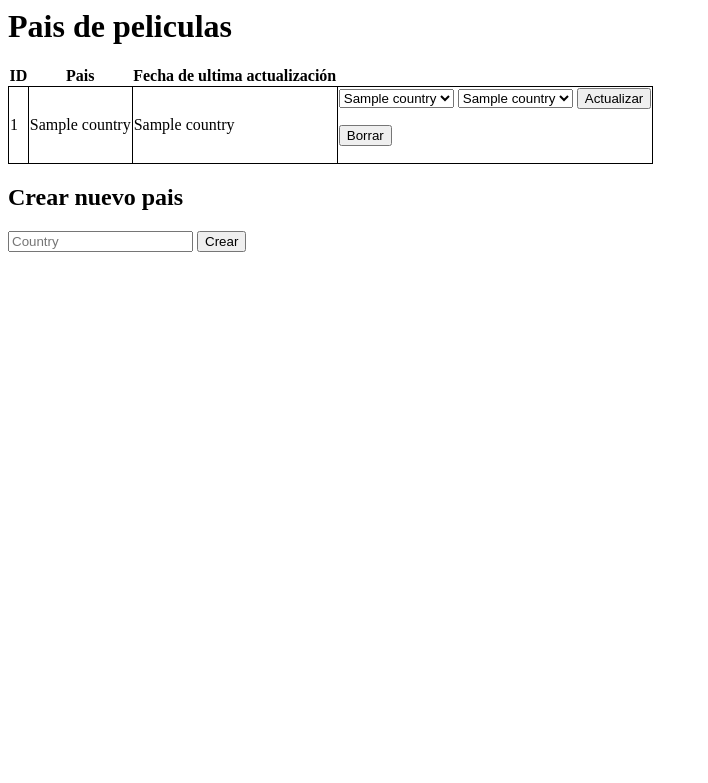
After one commit to javiercl/itsa_23sis5_rentals, a Flask app: page /country in a window 1280 px wide. The commit adds this page. Shown: the top 783 px of the page, without its empty margins (0-708 px from the left). Run offline with Flask 3, Linux system fonts and the light colour scheme; a database or web service that is not in the repository returns one stand-in record (values such as "Sample title"); some libraries are stand-ins or nearby versions.

Commit message:
se añadio la tabla de country

```diff
--- a/app.py
+++ b/app.py
@@ -1,5 +1,5 @@
 from flask import Flask, current_app
-import home, category, film_category,language,film,inventory, customer, payment, city, address, rental
+import home, category, film_category,language,film,inventory, customer, payment, city, address, rental, country
 
 app = Flask(__name__)
 
@@ -74,5 +74,10 @@ app.add_url_rule('/rental/create','rental_create', rental.create, methods = ['PO
 app.add_url_rule('/rental/update','rental_update', rental.update, methods = ['POST'])
 app.add_url_rule('/rental/delete','rental_delete', rental.delete, methods = ['POST'])
 
+app.add_url_rule('/country','country', country.index, methods = ['GET'])
+app.add_url_rule('/country/create','country_create', country.create, methods = ['POST'])
+app.add_url_rule('/country/update','country_update', country.update, methods = ['POST'])
+app.add_url_rule('/country/delete','country_delete', country.delete, methods = ['POST'])
+
 if __name__ == '__main__':
     app.run(debug=True)
--- /dev/null
+++ b/country.py
@@ -0,0 +1,120 @@
+from flask import Flask, render_template, request, redirect, url_for
+import psycopg2
+
+app = Flask(__name__)
+
+db = 'dvdrental'
+user = 'postgres'
+server = 'database-instance-tallerbd.ccuu52uctcpx.us-west-2.rds.amazonaws.com'
+
+#Maria Guadalupe Molontzin Ruiz
+#equipo 6
+#tabla countries
+
+#inicio - Leer el password desde archivo
+#f=open("passwd.txt","r")
+#lines=f.readlines()
+passw="Jacl1234#"
+#f.close()
+#fin - Leer el password desde archivo
+
+
+@app.route('/')
+def index():
+	# Connect to the database
+	conn = psycopg2.connect(database=db,
+							user=user,
+							password=passw,
+							host=server, port="5432")
+
+	# create a cursor
+	cur = conn.cursor()
+
+	# Select all products from the table
+	cur.execute('''SELECT * FROM country''')
+
+	# Fetch the data
+	datax = cur.fetchall()
+
+	# close the cursor and connection
+	cur.close()
+	conn.close()
+
+	return render_template('country.html', data=datax)
+
+
+@app.route('/create', methods=['POST'])
+def create():
+	# Connect to the database
+	conn = psycopg2.connect(database=db,
+							user=user,
+							password=passw,
+							host=server, port="5432")
+
+	cur = conn.cursor()
+
+	# Get the data from the form
+	country = request.form['country']
+
+	# Insert the data into the table
+	cur.execute(f"INSERT INTO country (country) VALUES ('{country}')")
+
+	# commit the changes
+	conn.commit()
+
+	# close the cursor and connection
+	cur.close()
+	conn.close()
+
+	return redirect(url_for('index'))
+
+
+@app.route('/update', methods=['POST'])
+def update():
+	# Connect to the database
+	conn = psycopg2.connect(database=db,
+							user=user,
+							password=passw,
+							host=server, port="5432")
+
+	cur = conn.cursor()
+
+	# Get the data from the form
+	country = request.form['country']
+	id = request.form['country_id']
+
+	# Update the data in the table
+	cur.execute(f"UPDATE country SET country='{country}' WHERE country_id={id}")
+
+	# commit the changes
+	conn.commit()
+	return redirect(url_for('index'))
+
+
+@app.route('/delete', methods=['POST'])
+def delete():
+	# Connect to the database
+	conn = psycopg2.connect(database=db,
+							user=user,
+							password=passw,
+							host=server, port="5432")
+	cur = conn.cursor()
+
+	# Get the data from the form
+	id = request.form['country_id']
+
+	# Delete the data from the table
+	cur.execute(f"DELETE FROM country WHERE country_id={id}")
+
+	# commit the changes
+	conn.commit()
+
+	# close the cursor and connection
+	cur.close()
+	conn.close()
+
+	return redirect(url_for('index'))
+
+
+if __name__ == '_main_':
+	app.run(debug=True)
--- /dev/null
+++ b/templates/country.html
@@ -0,0 +1,65 @@
+<html>
+<head>
+	<title>Rentas de peliculas</title>
+</head>
+<body>
+	<h1>Pais de peliculas</h1>
+	<table style="border-collapse:collapse;">
+        <thead>
+            <tr>
+            <th>ID</th>
+            <th>Pais</th>
+            <th>Fecha de ultima actualización</th>
+            </tr>
+        </thead>
+        <tbody>
+            {% for row in data %}
+            <tr>
+                <td style="border:1px solid black">{{ row[0] }}</td>
+                <td style="border:1px solid black">{{ row[1] }}</td>
+                <td style="border:1px solid black">{{ row[2] }}</td>
+                <td style="border:1px solid black">
+                    <form action="/update" method="post">
+                        <input type="hidden" name="country_id" value="{{ row[0] }}">
+                        <select name="country">
+                            {%for i in data%}
+                            {%if i[1]==row[1]%}
+                             <option value="{{i[1]}}" selected>{{i[1]}}</option>
+                             {%endif%}
+                             {%if i[1]!=row[1]%}
+                             <option value="{{i[1]}}">{{i[1]}}</option>
+                             {%endif%}
+                             {%endfor%}
+
+                         </select>
+
+                         <select name="country_id">
+                            {%for i in data%}
+                            {%if i[4]==row[5]%}
+                             <option value="{{i[4]}}" selected>{{i[2]}}</option>
+                             {%endif%}
+                             {%if i[4]!=row[5]%}
+                             <option value="{{i[4]}}">{{i[2]}}</option>
+                             {%endif%}
+                             {%endfor%}
+
+                         </select>
+                        <!--<input type="text" name="country" value="{{ row[1] }}"> -->
+                        <input type="submit" value="Actualizar">
+                    </form>
+                    <form action="/country/delete" method="post">
+                        <input type="hidden" name="country_id" value="{{ row[0] }}">
+                        <input type="submit" value="Borrar">
+                    </form>
+                </td>
+            </tr>
+            {% endfor %}
+        </tbody>
+	</table>
+	<h2>Crear nuevo pais</h2>
+    <form action="/country/create" method="post">
+        <input type="text" name="country" placeholder="Country">
+        <input type="submit" value="Crear">
+	</form>
+</body>
+</html>
--- a/templates/home_view.html
+++ b/templates/home_view.html
@@ -26,6 +26,7 @@
             <a href="/city" class="button">Ciudades</a>
             <a href="/address" class="button">Direcciones</a>
             <a href="/rental" class="button">Rental</a>
+            <a href="/country" class="button">Country</a>
             <!-- Agrega más enlaces según sea necesario -->
         </div>
     </div>
```
